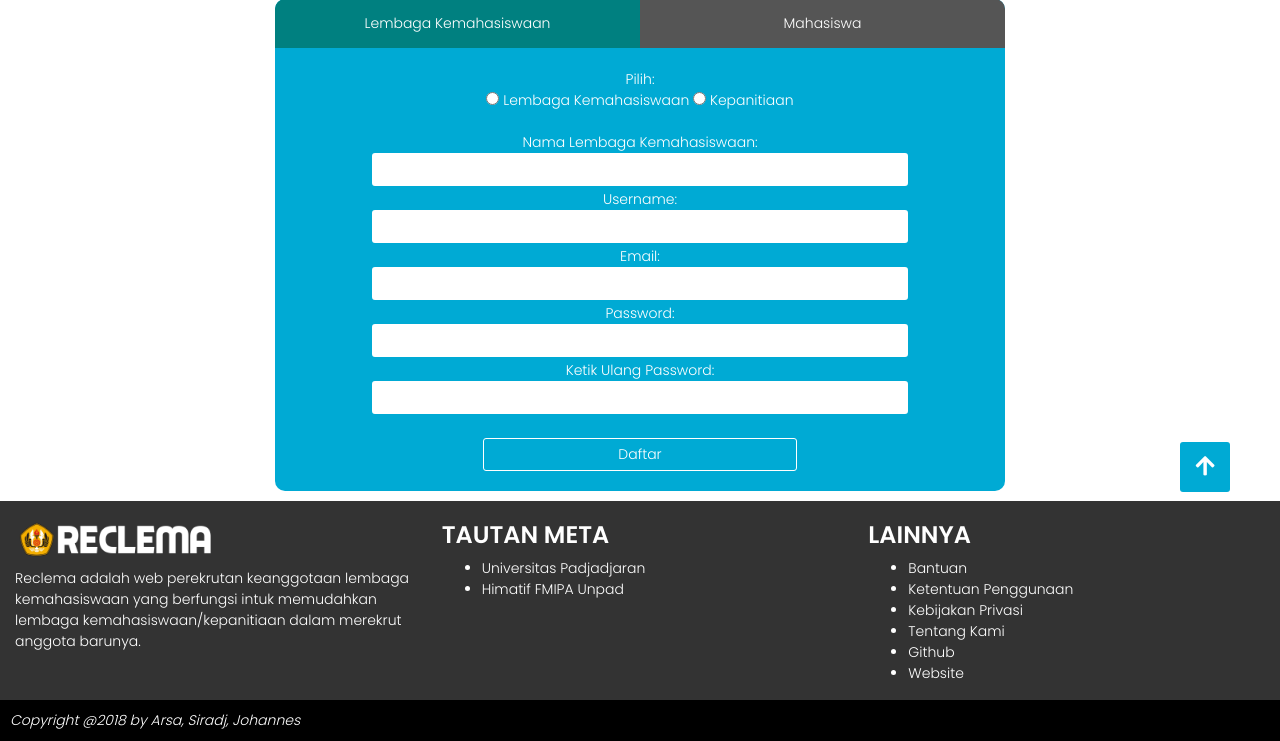
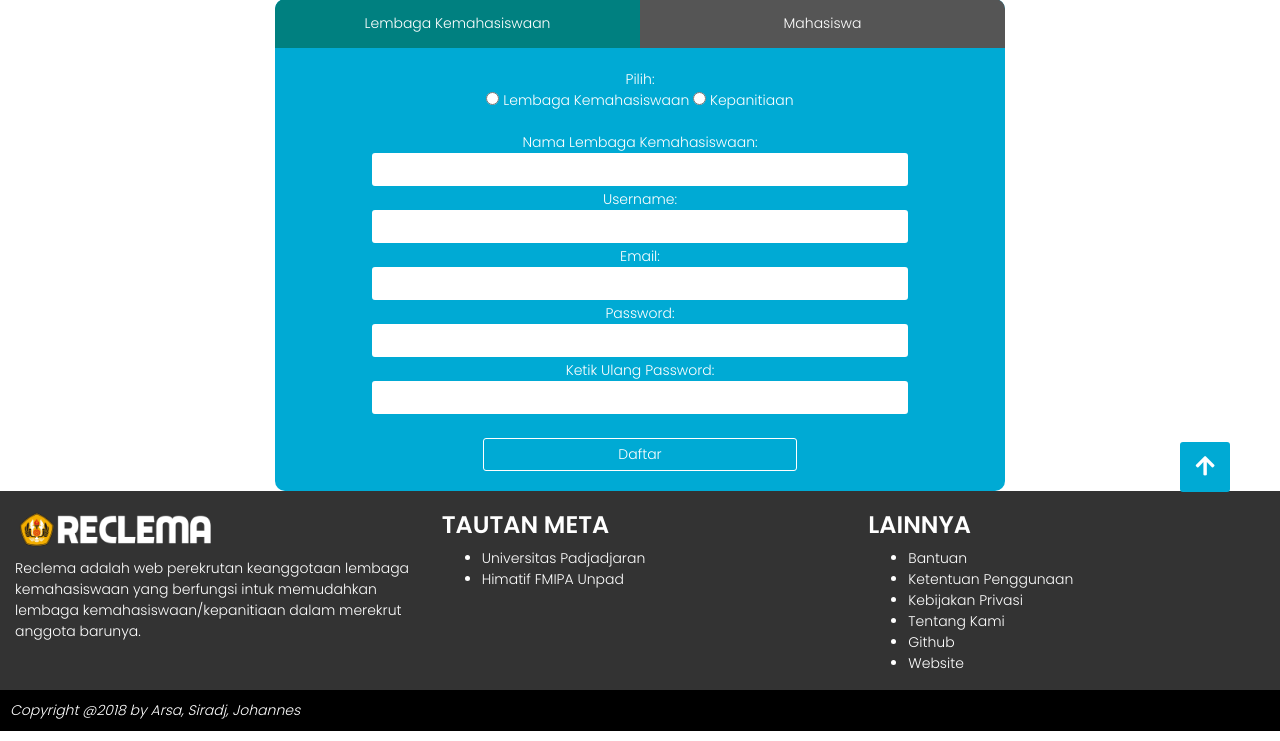
Before and after one commit to fadillaharsa/pwproject, a CodeIgniter app: page /pwproject/index.php/daftar/index in a window 1280 px wide. Shown: the part 268-1009 px from the top of the page. Run offline with CodeIgniter, Linux system fonts and the light colour scheme; some libraries are stand-ins or nearby versions.

Commit message:
edit footer

```diff
--- a/Reclema/application/views/part/footer.php
+++ b/Reclema/application/views/part/footer.php
@@ -1,4 +1,4 @@
-<div class="container-fluid" style="margin-top: 10px">
+<div class="container-fluid">
 	<div class="row" style="background: #333333ff; color: white; padding-top:20px" >
 		<div class="col-sm-4">
 			<a href="../index.php/home"><img src="../content/reclema logo.png" width="200px" style="margin-bottom: 10px"></a>
```
